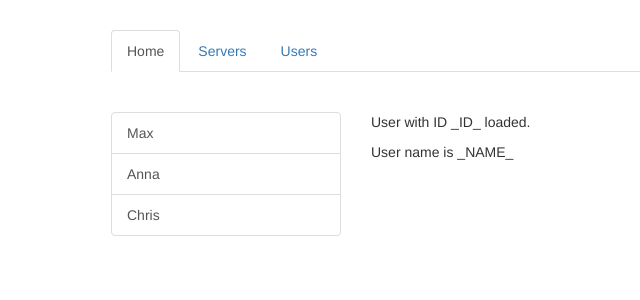
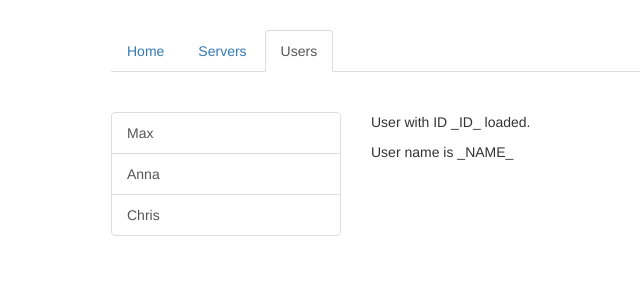
Before and after one commit to du-almeidalima/angular-course, an Angular app: page /users in a window 1280 px wide. Shown: the top 300 px of the page, without its empty margins (154-794 px from the left). Built offline with nearby package versions, Linux system fonts and the light colour scheme.

Commit message:
Section 11: Styling Active Router Links

```diff
--- a/src/app/app.component.html
+++ b/src/app/app.component.html
@@ -3,9 +3,13 @@
   <div class="row">
     <div class="col-xs-12 col-sm-10 col-md-8 col-sm-offset-1 col-md-offset-2">
       <ul class="nav nav-tabs">
-        <li role="presentation" class="active"><a routerLink="/">Home</a></li>
-        <li role="presentation"><a routerLink="/servers">Servers</a></li>
-        <li role="presentation"><a [routerLink]="['/users']">Users</a></li>
+        <!-- Configuring the routerLinkActive Directive to only add active class when the url is exactly
+        the same as in the url, otherwise it would add this class every time -->
+        <li role="presentation" routerLinkActive="active" [routerLinkActiveOptions]="{exact: true}">
+          <a routerLink="/">Home</a>
+        </li>
+        <li role="presentation" routerLinkActive="active"><a routerLink="/servers">Servers</a></li>
+        <li role="presentation" routerLinkActive="active"><a [routerLink]="['/users']">Users</a></li>
       </ul>
     </div>
   </div>
@@ -27,3 +31,9 @@
   For Property Binding, an array can be passed separating all the segments of the route. It allows to construct more
   complex paths.
 -->
+
+<!--
+  For styling the active navbar to "active" CSS class, one could make use of the Angular Directive, routerLinkActive
+  it adds a CSS class to the element it's sitting on
+
+-->
```
